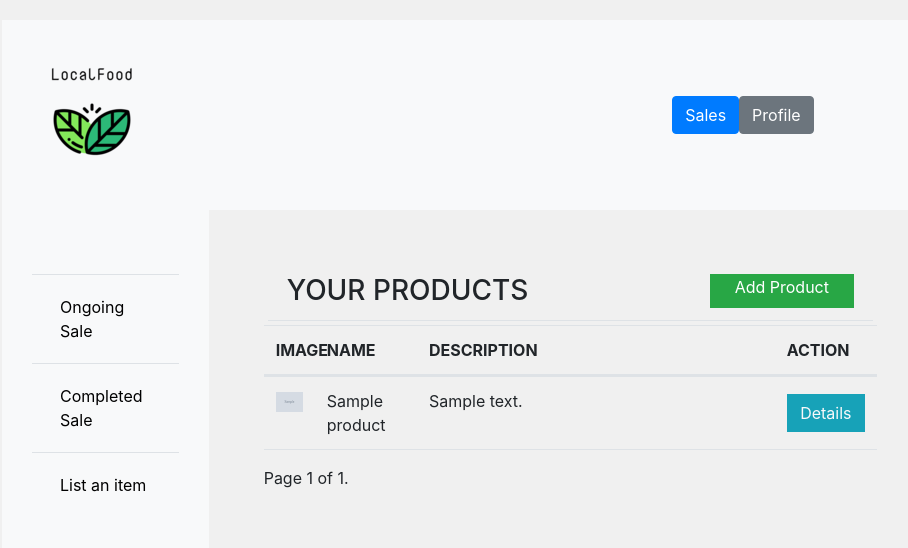
After one commit to PiotrJanicki1/LocalFood, a Django app: page /ongoing_sale/ in a window 1280 px wide. The commit adds this page. Shown: the top 548 px of the page, without its empty margins (18-926 px from the left). Run offline with Django 5.2, Linux system fonts and the light colour scheme; a user stored in the database is signed in; tables that the repository leaves empty hold one stand-in row (values such as "Sample post"); grey boxes marked "Sample" are stand-in pictures; some libraries are stand-ins or nearby versions.

Commit message:
Created a view for displaying products listed by a user with pagination support
- Added a view to list products with pagination to handle large numbers of items.
- Integrated product images with a fallback to a default image if none is provided.
- Updated the template to include product images, names, and descriptions, with appropriate styling for images.
- Included pagination controls to navigate through product pages efficiently.

```diff
--- a/localfood_app/models.py
+++ b/localfood_app/models.py
@@ -23,6 +23,9 @@ class Product(models.Model):
     category = models.ForeignKey(Category, on_delete=models.PROTECT, null=False, blank=False)
     seller = models.ForeignKey(User, on_delete=models.CASCADE, null=True, blank=True)
     created_at = models.DateTimeField(auto_now_add=True)
+
+    def get_primary_image(self):
+        return self.productimage_set.first()
 
 
 class ProductImage(models.Model):
--- a/localfood_app/templates/localfood_app/base_business.html
+++ b/localfood_app/templates/localfood_app/base_business.html
@@ -15,7 +15,7 @@
             <header class="row bg-light py-3 align-items-center">
                 <div class="col-2">
                     <h1 id="logo">
-                        <a href="/home/">
+                        <a href="{% url 'localfood_app:home' %}">
                             <img src="{% static 'images/localfood_app/logo2.png' %}" alt="Logo">
                         </a>
                     </h1>
--- a/localfood_app/templates/localfood_app/base_consumer.html
+++ b/localfood_app/templates/localfood_app/base_consumer.html
@@ -15,6 +15,7 @@
             <header class="row bg-light py-3 align-items-center">
                 <div class="col-2">
                     <h1 id="logo">
+                        <a href="{% url 'localfood_app:home' %}"></a>
                             <img src="{% static 'images/localfood_app/logo2.png' %}" alt="Logo">
                         </a>
                     </h1>
--- a/localfood_app/templates/localfood_app/base_sales_page.html
+++ b/localfood_app/templates/localfood_app/base_sales_page.html
@@ -40,7 +40,7 @@
                             <tbody>
                                     <tr>
                                         <td>
-                                            <a class="nav-link text-dark" href="/main/">
+                                            <a class="nav-link text-dark" href="{% url 'localfood_app:ongoing_sale' %}">
                                                 <span>Ongoing Sale</span>
                                             </a>
                                         </td>
--- /dev/null
+++ b/localfood_app/templates/localfood_app/ongoing_sale.html
@@ -0,0 +1,58 @@
+{% extends 'localfood_app/base_sales_page.html' %}
+
+{% block content %}
+    {% load static %}
+    <div class="dashboard-content border-dashed p-3 m-4 view-height">
+        <div class="row border-bottom border-3 p-1 m-1">
+            <div class="col noPadding">
+                <h3 class="color-header text-uppercase"> Your Products </h3>
+            </div>
+            <div class="col noPadding d-flex justify-content-end mb-2">
+                <a href="{% url 'localfood_app:add_product' %}" class="btn btn-success rounded-0 pt-0 pb-0 pr-4 pl-4">Add Product</a>
+            </div>
+        </div>
+        <table class="table border-bottom schedules-content">
+            <thead>
+                <tr class="d-flex text-color-darker">
+                    <th scope="col" class="col-1">IMAGE</th>
+                    <th scope="col" class="col-2">NAME</th>
+                    <th scope="col" class="col-7">DESCRIPTION</th>
+                    <th scope="col" class="col-2 center">ACTION</th>
+                </tr>
+            </thead>
+            <tbody class="text-color-lighter">
+                {% for product in products %}
+                <tr class="d-flex">
+                    <td class="col-1">
+                        {% if product.get_primary_image %}
+                            <img src="{{ product.get_primary_image.file_path.url }}" alt="{{ product.name }}" class="img-fluid">
+                        {% else %}
+                            <img src="{% static 'default-image.jpg' %}" alt="No image" class="img-thumbnail" style="width: 100px; height: auto;">
+                        {% endif %}
+                    </td>
+                    <td class="col-2">{{ product.name }}</td>
+                    <td class="col-7">{{ product.description }}</td>
+                    <td class="col-2 d-flex align-items-center justify-content-center flex-wrap">
+                        <a href="" class="btn btn-info rounded-0 text-light m-1">Details</a>
+                    </td>
+                </tr>
+                {% endfor %}
+            </tbody>
+        </table>
+        <div class="pagination">
+            <span class="step-links">
+                {% if products.has_previous %}
+                    <a href="?page=1">&laquo; first</a>
+                    <a href="?page={{ products.previous_page_number }}">previous</a>
+                {% endif %}
+                <span class="current">
+                    Page {{ products.number }} of {{ products.paginator.num_pages }}.
+                </span>
+                {% if products.has_next %}
+                    <a href="?page={{ products.next_page_number }}">next</a>
+                    <a href="?page={{ products.paginator.num_pages }}">last &raquo;</a>
+                {% endif %}
+            </span>
+        </div>
+    </div>
+{% endblock %}
--- a/localfood_app/urls.py
+++ b/localfood_app/urls.py
@@ -6,6 +6,7 @@ from .views import (
     LoginView,
     SalesPageView,
     AddProductView,
+    OngoingSaleView,
 )
 
 
@@ -18,4 +19,5 @@ urlpatterns = [
     path('add_product/', AddProductView.as_view(), name='add_product'),
     path('signup/', CreateUserView.as_view(), name='signup'),
     path('login/', LoginView.as_view(), name='login'),
+    path('ongoing_sale/', OngoingSaleView.as_view(), name='ongoing_sale'),
 ]
--- a/localfood_app/views.py
+++ b/localfood_app/views.py
@@ -1,7 +1,8 @@
 from django.contrib.auth import authenticate, login
+from django.core.paginator import Paginator
 from django.shortcuts import render, redirect
 from django.views import View
-from .models import Product, User
+from .models import Product, User, ProductImage
 from .form import UserCreateForm, AddProductForm, LoginForm
 from django.contrib.auth.mixins import LoginRequiredMixin
 
@@ -86,7 +87,23 @@ class AddProductView(View):
         form = AddProductForm(request.POST, request.FILES)
 
         if form.is_valid():
-            form.save()
+            product = form.save(commit=False)
+            product.seller = request.user
+            product.save()
+
+            if 'file_path' in request.FILES:
+                ProductImage.objects.create(
+                    product=product,
+                    file_path=request.FILES['file_path'],
+                )
+
             return redirect('localfood_app:sales')
+        return render(request, 'localfood_app/add_product.html', {'form': form})
 
-        return render(request, 'localfood_app/add_product.html', {'form': form})
+
+class OngoingSaleView(View):
+    def get(self, request):
+        paginator = Paginator(Product.objects.filter(seller=request.user).order_by('created_at'), 10)
+        page = request.GET.get('page')
+        products = paginator.get_page(page)
+        return render(request, 'localfood_app/ongoing_sale.html', {'products': products})
```
Also changed, not shown: localfood_app/form.py (+0 -14 lines).
